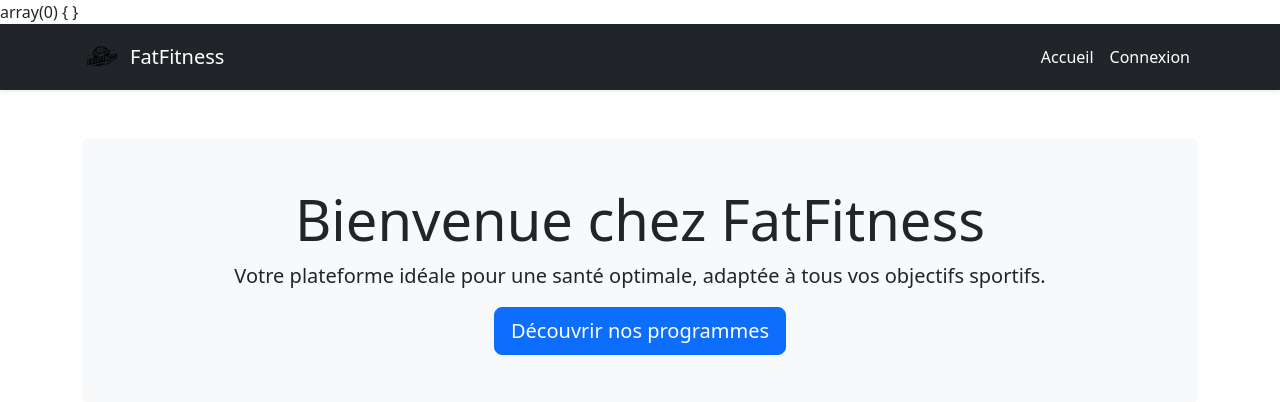
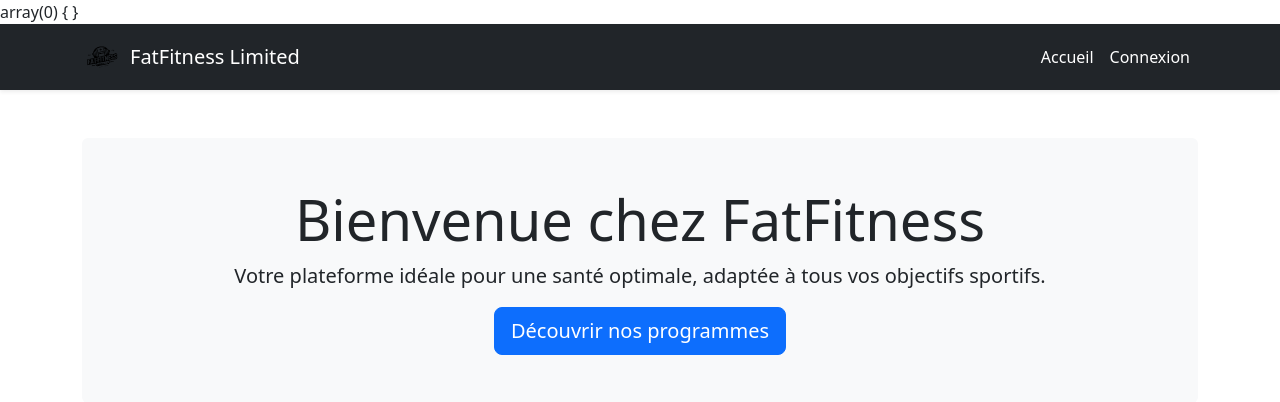
Before and after one commit to Mac-daniel-G/PPE, a PHP site: page / in a window 1280 px wide. Shown: the top 402 px of the page. Run offline with PHP 8.4, Linux system fonts and the light colour scheme.

Commit message:
fatfitness

```diff
--- a/BDD/database.php
+++ b/BDD/database.php
@@ -3,7 +3,8 @@
 $host = 'localhost';
 $dbname = 'fatfitness_db';
 $username = 'root';
-$password = '';
+$password = 'root';
+
 
 try {
     $pdo = new PDO("mysql:host=$host;dbname=$dbname;charset=utf8", $username, $password);
--- a/commun/header.php
+++ b/commun/header.php
@@ -15,7 +15,7 @@ var_dump($_SESSION);
     <link href="https://cdn.jsdelivr.net/npm/bootstrap@5.3.0-alpha3/dist/css/bootstrap.min.css" rel="stylesheet">
     <!-- Lien vers le fichier CSS personnalisé -->
     <link rel="stylesheet" href="../assets/css/style.css">
-    <title>FatFitness</title>
+    <title>FatFitness Limited</title>
 </head>
 <body>
     <!-- Barre de navigation Bootstrap -->
@@ -24,7 +24,7 @@ var_dump($_SESSION);
             <!-- Logo et titre -->
             <a class="navbar-brand d-flex align-items-center" href="index.php">
                 <img src="/GitHub/ClientLegerBTS/assets/img/newlogoFatFitness.svg" alt="Logo FatFitness" width="40" height="40" class="me-2">
-                <span>FatFitness</span>
+                <span>FatFitness Limited</span>
             </a>
             <!-- Bouton pour mobile -->
             <button class="navbar-toggler" type="button" data-bs-toggle="collapse" data-bs-target="#navbarNav" aria-controls="navbarNav" aria-expanded="false" aria-label="Toggle navigation">
```
